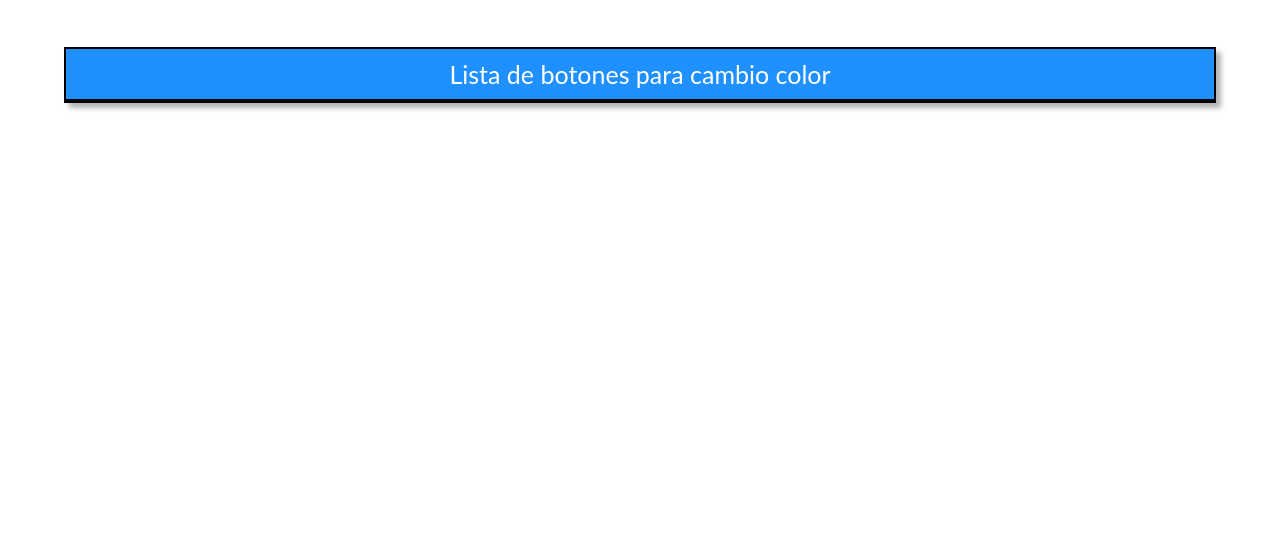
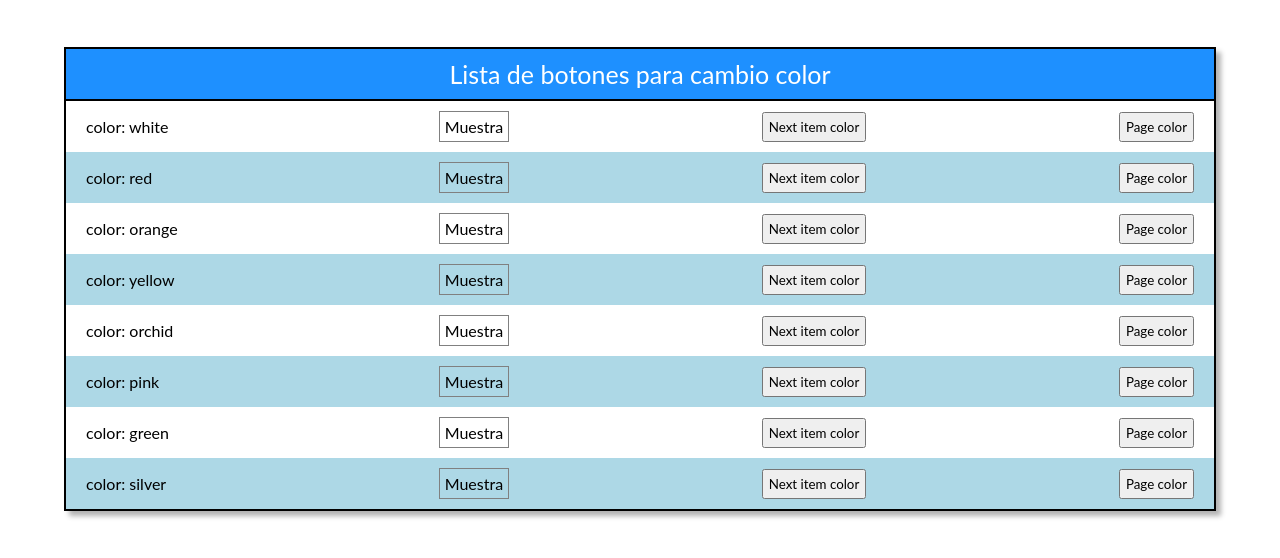
Before and after one commit to aliciagarluq/practica-1-dia2-alicia, a website: page index.html in a window 1280 px wide. Shown: the part 72-630 px from the top of the page. Drawn offline with Linux system fonts and the light colour scheme.

Commit message:
2 files modified

```diff
--- a/index.html
+++ b/index.html
@@ -37,6 +37,13 @@
 		}
 
 		.color-item--odd {
+      width: 100%;
+			list-style: none;
+			padding: 10px 20px;
+			display: flex;
+			justify-content: space-between;
+			align-items: center;
+      font-size: 16px;
 			background-color: lightblue;
 		}
 
--- a/index.js
+++ b/index.js
@@ -60,3 +60,76 @@ const colorList = [
     hex: '#c0c0c0'
   }
 ];
+//ul
+const listParent = document.querySelector("ul");
+
+//guardamos los li dentro del padre
+for(let i=0;i<colorList.length;i++){
+  let li=document.createElement("li");
+  listParent.appendChild(li);
+}
+
+//lista de li
+let li_list=document.querySelectorAll("li");
+
+//el contenido a cada li
+for(let i=1;i<li_list.length;i++){
+
+  //creamos el div 1
+  let d_child1=document.createElement("div");
+  //texto del div
+  let t_child1=document.createTextNode("color: "+ colorList[i - 1].colorName);
+  d_child1.appendChild(t_child1);
+  d_child1.classList.add("color-name");
+
+  //creamos el div 2
+  let d_child2=document.createElement("div")
+  //texto del div
+  let t_child2=document.createTextNode("Muestra");
+  d_child2.appendChild(t_child2);
+  d_child2.classList.add("color-show")
+
+
+  //creamos el button 1
+  let b_child3=document.createElement("button")
+  //texto del button
+  let t_child3=document.createTextNode("Next item color");
+  b_child3.appendChild(t_child3);
+  b_child3.classList.add("color-set");
+  //let atr=document.createAttribute("color",colorList[i -1].hex);
+
+  //creamos el button 2
+  let b_child4=document.createElement("button")
+  //texto del button
+  let t_child4=document.createTextNode("Page color");
+  b_child4.appendChild(t_child4);
+  b_child4.classList.add("color-set");
+
+  li_list[i].append(d_child1);
+  li_list[i].append(d_child2);
+  li_list[i].append(b_child3);
+  li_list[i].append(b_child4);
+
+  let b_colorShow = document.querySelectorAll("div.color-show");
+  /*b_child3.classList.add(colorList[i -1].hex);*/
+  console.log("ey"+b_colorShow)
+
+}
+ li_list[1].classList.add("color-item");
+ li_list[2].classList.add("color-item--odd");
+ li_list[3].classList.add("color-item");
+ li_list[4].classList.add("color-item--odd");
+ li_list[5].classList.add("color-item");
+ li_list[6].classList.add("color-item--odd");
+ li_list[7].classList.add("color-item");
+ li_list[8].classList.add("color-item--odd");
+
+
+console.log(li_list[1].classList)
+/*
+let b_colorShow = document.querySelectorAll("div.color-show");
+  for(let i=0;i<b_colorShow.length;i++){
+    b_colorShow[i].style.backgroundColor=colorList[i].hex;
+  }*/
+
+//console.log(b_colorShow[0])
```
